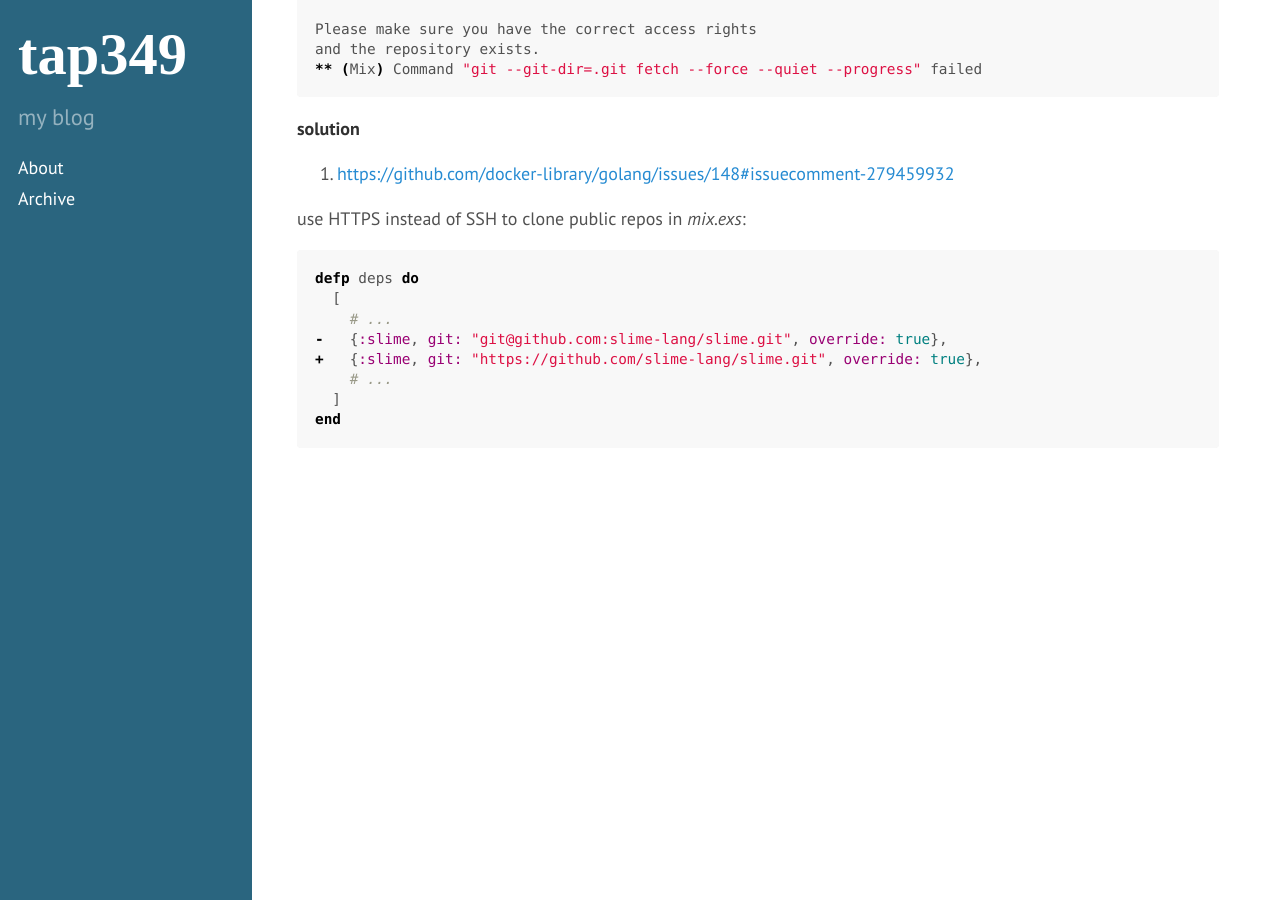
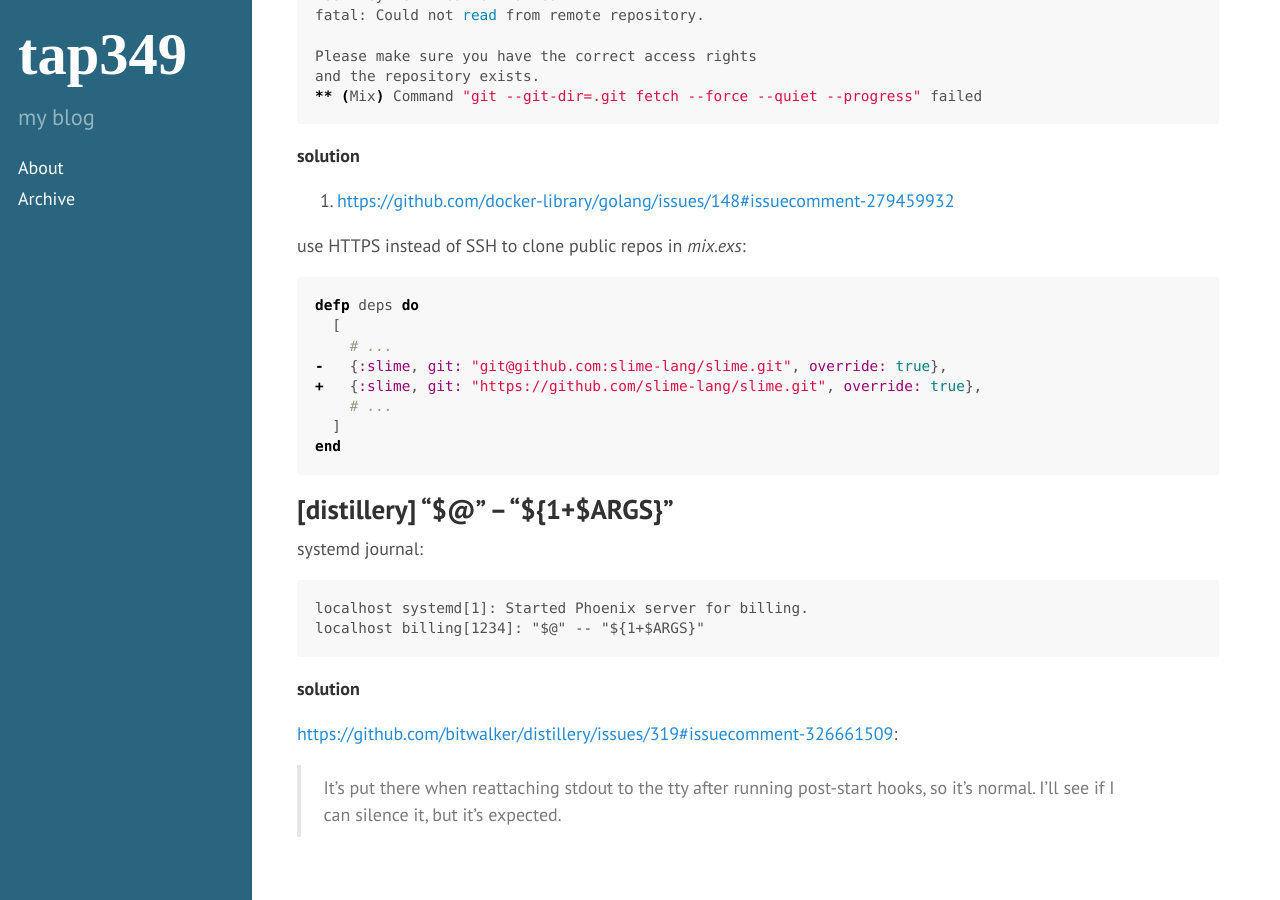
Before and after one commit to tap349/tap349.github.io, a Jekyll site: the page built from _posts/2017-08-01-phoenix-troubleshooting.md, in a window 1280 px wide and 900 px high, scrolled down 2691 px. Built offline with Jekyll 4.4.1, drawn with Linux system fonts in a browser that asks for light colours; some of the changed text lies outside the part shown.

Commit message:
update 2017-09-02_12:53:06

````diff
--- a/_posts/2017-08-01-phoenix-troubleshooting.md
+++ b/_posts/2017-08-01-phoenix-troubleshooting.md
@@ -147,3 +147,19 @@ defp deps do
   ]
 end
 ```
+
+## [distillery] "$@" -- "${1+$ARGS}"
+
+systemd journal:
+
+```
+localhost systemd[1]: Started Phoenix server for billing.
+localhost billing[1234]: "$@" -- "${1+$ARGS}"
+```
+
+**solution**
+
+<https://github.com/bitwalker/distillery/issues/319#issuecomment-326661509>:
+
+> It's put there when reattaching stdout to the tty after running post-start
+> hooks, so it's normal. I'll see if I can silence it, but it's expected.
````
Also changed, not shown: other parts of _posts/2017-08-01-phoenix-troubleshooting.md (+1 -1 lines).
